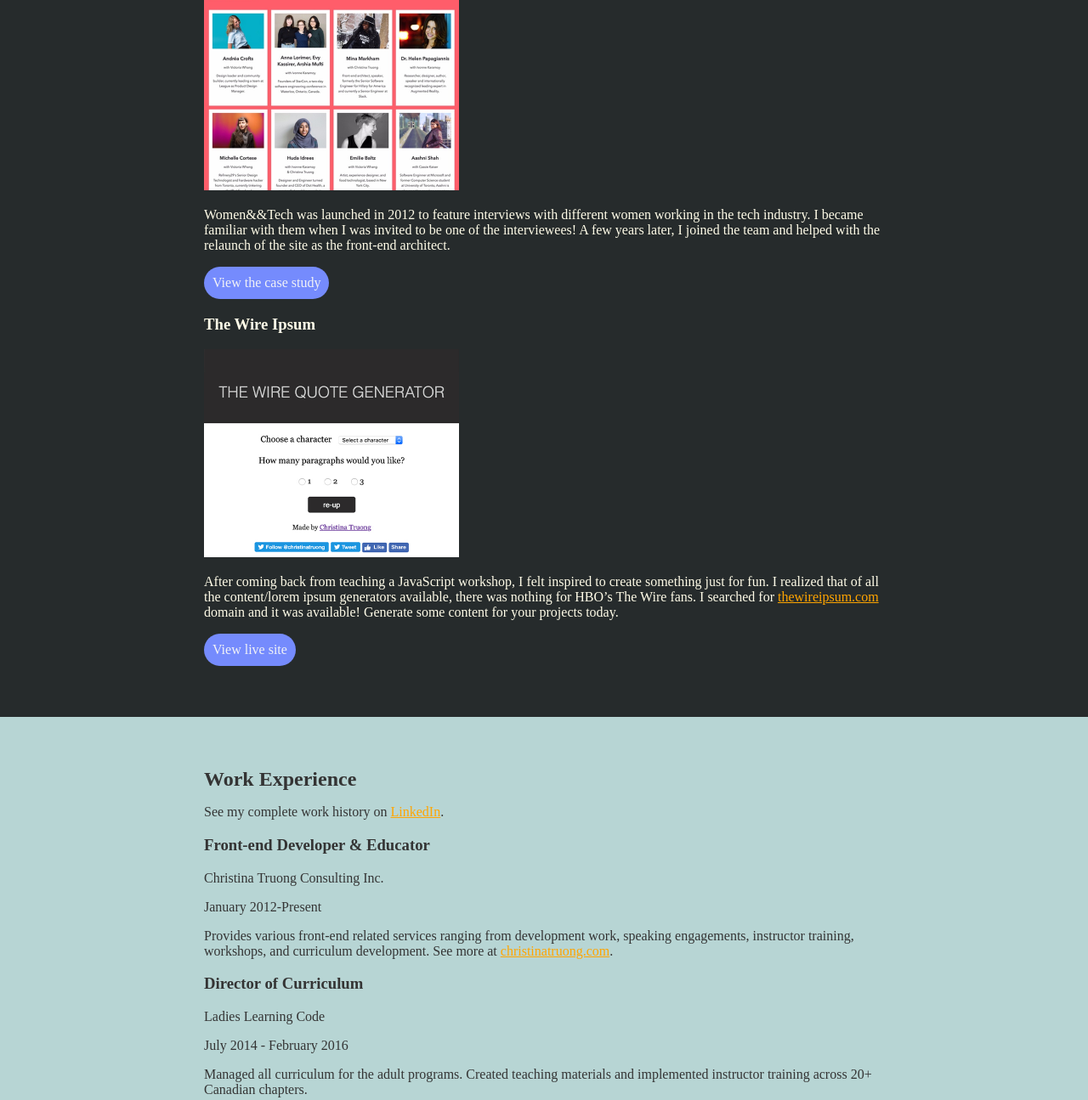
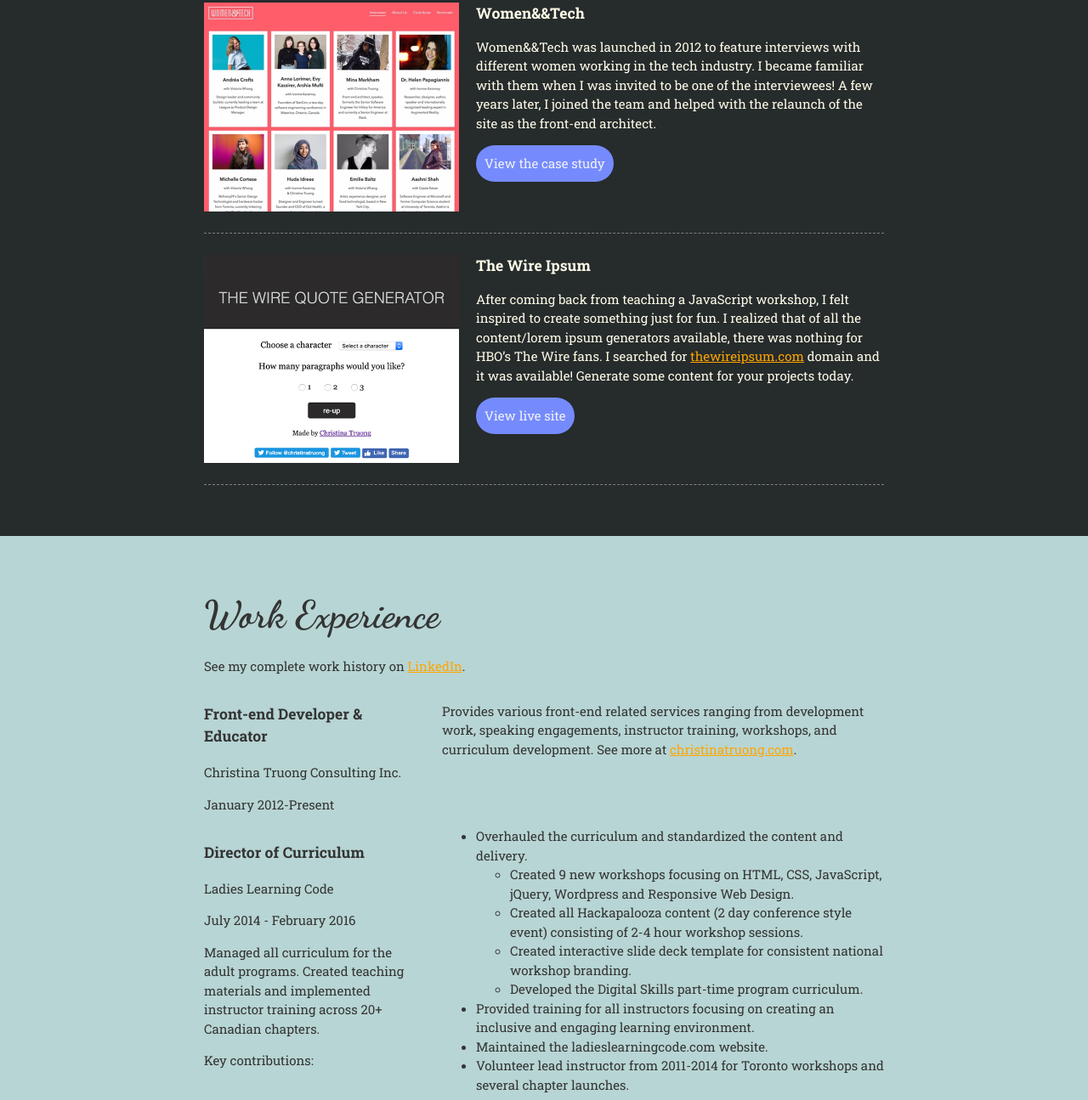
Before and after one commit to e-manav/CSS-Portfolio, a plain HTML site: page index.html in a window 1280 px wide. Shown: the part 922-2217 px from the top of the page at 85% size. Drawn offline with Linux system fonts and the light colour scheme.

Commit message:
Add Flexbox and Grid to the WebPage

```diff
--- a/css/styles.css
+++ b/css/styles.css
@@ -1,14 +1,38 @@
 /* NOTE: Global styles
 * ------------------------------ */
 
+html {
+    box-sizing: border-box;
+}
+
+*,
+*:left,
+*:right {
+    box-sizing: inherit;
+}
+
 body {
     margin: 0;
+    padding: 0;
     color: #343434;
+    font-family: "Roboto Slab", serif;
+    font-size: 15px;
+    line-height: 1.5;
+}
+
+h1 {
+    font-size: 100px;
+    line-height: 1;
+}
+
+h2 {
+    font-size: 45px;
 }
 
 h1,
 h2 {
     margin: 0;
+    font-family: "Dancing Script", cursive;
 }
 
 img {
@@ -38,6 +62,7 @@
 header {
     background: #0D3B66;
     color: #FFFCE8;
+    text-align: center;
 }
 
 
@@ -62,10 +87,32 @@
     background: rgba(117, 139, 253, 80%);
 }
 
+.project-items {
+    overflow: hidden;
+    border-bottom: 1px dashed gray;
+    padding: 25px 0;
+
+}
+
+.project-items img {
+    float: left;
+    margin-right: 20px;
+}
+
+.project-items h3 {
+    margin: 0;
+}
+
 /* Work Experience
 * ------------------------------- */
 .work-experience {
     background: #B7D5D4;
+}
+
+.job-container {
+    display: grid;
+    grid-template-columns: 1fr 2fr;
+    column-gap: 20px;
 }
 
 /* Education
@@ -79,4 +126,17 @@
 footer {
     color: #FFFCE8;
     background: #333745;
+    text-align: center;
 }
+
+.contact-list {
+    list-style-type: none;
+    padding: 0;
+    display: flex;
+    justify-content: center;
+}
+
+.content-list a {
+    padding: 15px;
+    display: inline-block;
+}
--- a/index.html
+++ b/index.html
@@ -1,11 +1,17 @@
 <!DOCTYPE html>
-<html lang="en">
+<html lang="en" dir="ltr">
 
 <head>
     <meta charset="UTF-8">
     <meta name="viewport" content="width=device-width">
-    <title>Christina Truong, Tech Educator + Front-end Developer</title>
-    <link rel="stylesheet" href="css/styles.css" </head>
+    <title>Vidhan Gupta, Computer Scientist &amp; IES Officer</title>
+    <link rel="preconnect" href="https://fonts.googleapis.com">
+    <link rel="preconnect" href="https://fonts.gstatic.com" crossorigin>
+    <link
+        href="https://fonts.googleapis.com/css2?family=Dancing+Script:wght@400..700&family=Roboto+Slab:wght@100..900&display=swap"
+        rel="stylesheet">
+    <link rel="stylesheet" href="css/styles.css">
+</head>
 
 <body>
     <main>
@@ -33,9 +39,9 @@
                         href="http://christinatruong.com">christinatruong.com</a>.</p>
 
                 <!-- Project 1 -->
-                <section>
+                <section class="project-items">
+                    <img src="images/project-courses.jpg" alt="description of image" />
                     <h3>Lynda / LinkedIn Learning Courses</h3>
-                    <img src="images/project-courses.jpg" alt="description of image" />
                     <p>Developed content and instruction for various CSS and front-end focused web development courses
                         including CSS Essential Training, Getting Your Website Online, Design Systems & Architectures
                         and
@@ -46,28 +52,30 @@
                 </section>
 
                 <!-- Project 2 -->
-                <section>
+                <section class="project-items">
+                    <img src="images/project-women-tech.jpg" alt="description of image">
                     <h3>Women&&Tech</h3>
-                    <img src="images/project-women-tech.jpg" alt="description of image">
                     <p>Women&&Tech was launched in 2012 to feature interviews with different women working in the tech
                         industry. I became familiar with them when I was invited to be one of the interviewees! A few
                         years
                         later, I joined the team and helped with the relaunch of the site as the front-end architect.
                     </p>
                     <a class="btn" href="http://christinatruong.com/projects/women-and-tech-redesign.html"
-                        target="_blank">View the case
+                        target="_blank">View
+                        the case
                         study</a>
                 </section>
 
                 <!-- Project 3 -->
-                <section>
+                <section class="project-items">
+                    <img src="images/project-wire-ipsum.jpg" alt="description of image">
                     <h3>The Wire Ipsum</h3>
-                    <img src="images/project-wire-ipsum.jpg" alt="description of image">
                     <p>After coming back from teaching a JavaScript workshop, I felt inspired to create something just
                         for
                         fun. I realized that of all the content/lorem ipsum generators available, there was nothing for
                         HBO’s The Wire fans. I searched for <a href="http://thewireipsum.com"
-                            target="_blank">thewireipsum.com</a> domain and it was available! Generate some content for
+                            target="_blank">thewireipsum.com</a>
+                        domain and it was available! Generate some content for
                         your
                         projects today.</p>
                     <a class="btn" href="http://thewireipsum.com" target="_blank">View live
@@ -84,17 +92,23 @@
                 </p>
 
                 <!-- Job 1 -->
-                <section>
+                <section class="job-container">
+                    <div class="job-title">
                         <h3>Front-end Developer & Educator</h3>
                         <p>Christina Truong Consulting Inc.</p>
                         <p>January 2012-Present</p>
-                    <p>Provides various front-end related services ranging from development work, speaking engagements,
+                    </div>
+                    <div class="job-content">
+                        <p>Provides various front-end related services ranging from development work, speaking
+                            engagements,
                             instructor training, workshops, and curriculum development. See more at <a
                                 href="http://christinatruong.com">christinatruong.com</a>.</p>
+                    </div>
                 </section>
 
                 <!-- Job 2 -->
-                <section>
+                <section class="job-container">
+                    <div class="job-title">
                         <h3>Director of Curriculum</h3>
                         <p>Ladies Learning Code</p>
                         <p>July 2014 - February 2016</p>
@@ -102,15 +116,19 @@
                             instructor
                             training across 20+ Canadian chapters.</p>
                         <p>Key contributions:</p>
+                    </div>
+                    <div class="job-content">
                         <ul>
                             <li>Overhauled the curriculum and standardized the content and delivery.
                                 <ul>
                                     <li>Created 9 new workshops focusing on HTML, CSS, JavaScript, jQuery, Wordpress and
                                         Responsive Web Design.</li>
-                                <li>Created all Hackapalooza content (2 day conference style event) consisting of 2-4
+                                    <li>Created all Hackapalooza content (2 day conference style event) consisting of
+                                        2-4
                                         hour
                                         workshop sessions.</li>
-                                <li>Created interactive slide deck template for consistent national workshop branding.
+                                    <li>Created interactive slide deck template for consistent national workshop
+                                        branding.
                                     </li>
                                     <li>Developed the Digital Skills part-time program curriculum.</li>
                                 </ul>
@@ -119,16 +137,21 @@
                                 learning
                                 environment.</li>
                             <li>Maintained the ladieslearningcode.com website.</li>
-                        <li>Volunteer lead instructor from 2011-2014 for Toronto workshops and several chapter launches.
+                            <li>Volunteer lead instructor from 2011-2014 for Toronto workshops and several chapter
+                                launches.
                             </li>
                         </ul>
+                    </div>
                 </section>
 
                 <!-- Job 3 -->
-                <section>
+                <section class="job-container">
+                    <div class="job-title">
                         <h3>Lead Front-End Developer</h3>
                         <p>Field iD</p>
                         <p>March 2013 - February 2014</p>
+                    </div>
+                    <div class="job-content">
                         <p>Lead the front-end development for the in-house safety inspection software.</p>
                         <p>Key contributions:</p>
                         <ul>
@@ -136,6 +159,7 @@
                             <li>Created a fully customized front-end framework, including the UI/UX design.</li>
                             <li>Standardized the site architecture and design.</li>
                         </ul>
+                    </div>
                 </section>
             </div>
 
@@ -171,7 +195,7 @@
                 <h2>Let's Keep in Touch!</h2>
 
                 <!-- Social media and contact links. Add or remove any networks. -->
-                <ul>
+                <ul class="contact-list">
                     <li><a href="mailto:email@example.com">email@example.com</a></li>
                     <li><a href="http://christinatruong.com" target="_blank">christinatruong.com</a></li>
                     <li><a href="http://twitter.com/christinatruong" target="_blank">Twitter</a></li>
```
Lines whose indentation alone changed are shown as unchanged.
